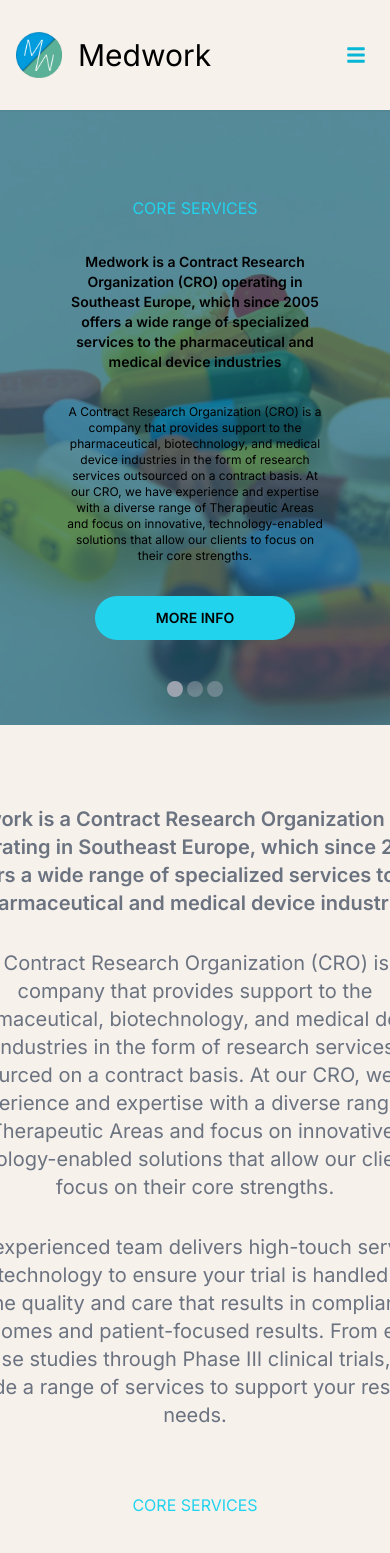
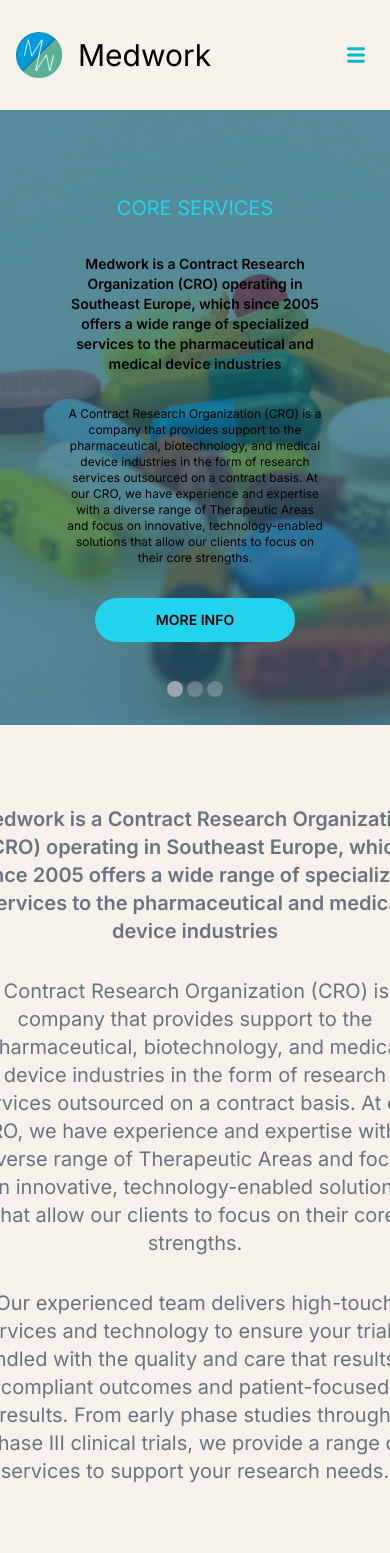
Before and after one commit to Medwork-CRO/webpage, a Next.js app: page / in a window 390 px wide. Shown: the top 1553 px of the page. Built offline with nearby package versions, Linux system fonts and the light colour scheme.

Commit message:
Landing page fix mobile design

```diff
--- a/src/components/ProvidedServices.tsx
+++ b/src/components/ProvidedServices.tsx
@@ -41,7 +41,7 @@
 
 function ProvidedServices() {
   return (
-    <div className="my-12 flex justify-center">
+    <div className="flex justify-center">
       <div className="grid max-w-5xl grid-rows-2 gap-16 md:grid-cols-2">
         {images.map((image) => (
           <Card
--- a/src/components/Title.tsx
+++ b/src/components/Title.tsx
@@ -7,7 +7,7 @@
 function Title({ title }: TitleProps) {
   return (
     <div className="flex items-center justify-center">
-      <span className="text-md xs:text-3xl text-cyan-400">
+      <span className="text-xl xs:text-3xl text-cyan-400">
         {/* &#8226;  */}
         {title}
       </span>
--- a/src/pages/index.tsx
+++ b/src/pages/index.tsx
@@ -59,9 +59,7 @@
         ))}
       </Carousel>
       <div className="mx-auto mt-16 flex max-w-[86em] flex-col items-center justify-between">
-        <div
-          className={`flex flex-col gap-8 whitespace-pre-line text-center text-xl text-gray-500 mb-16`}
-        >
+        <div className="mb-16 flex flex-col gap-8 whitespace-pre-line px-8 text-center text-xl text-gray-500 xs:px-0">
           <p className="font-semibold">
             Medwork is a Contract Research Organization (CRO) operating in
             Southeast Europe, which since 2005 offers a wide range of
@@ -86,6 +84,7 @@
           </p>
         </div>
         <Title title={"CORE SERVICES"} />
+        <div className="my-4"></div>
         <ProvidedServices />
       </div>
     </div>
```
